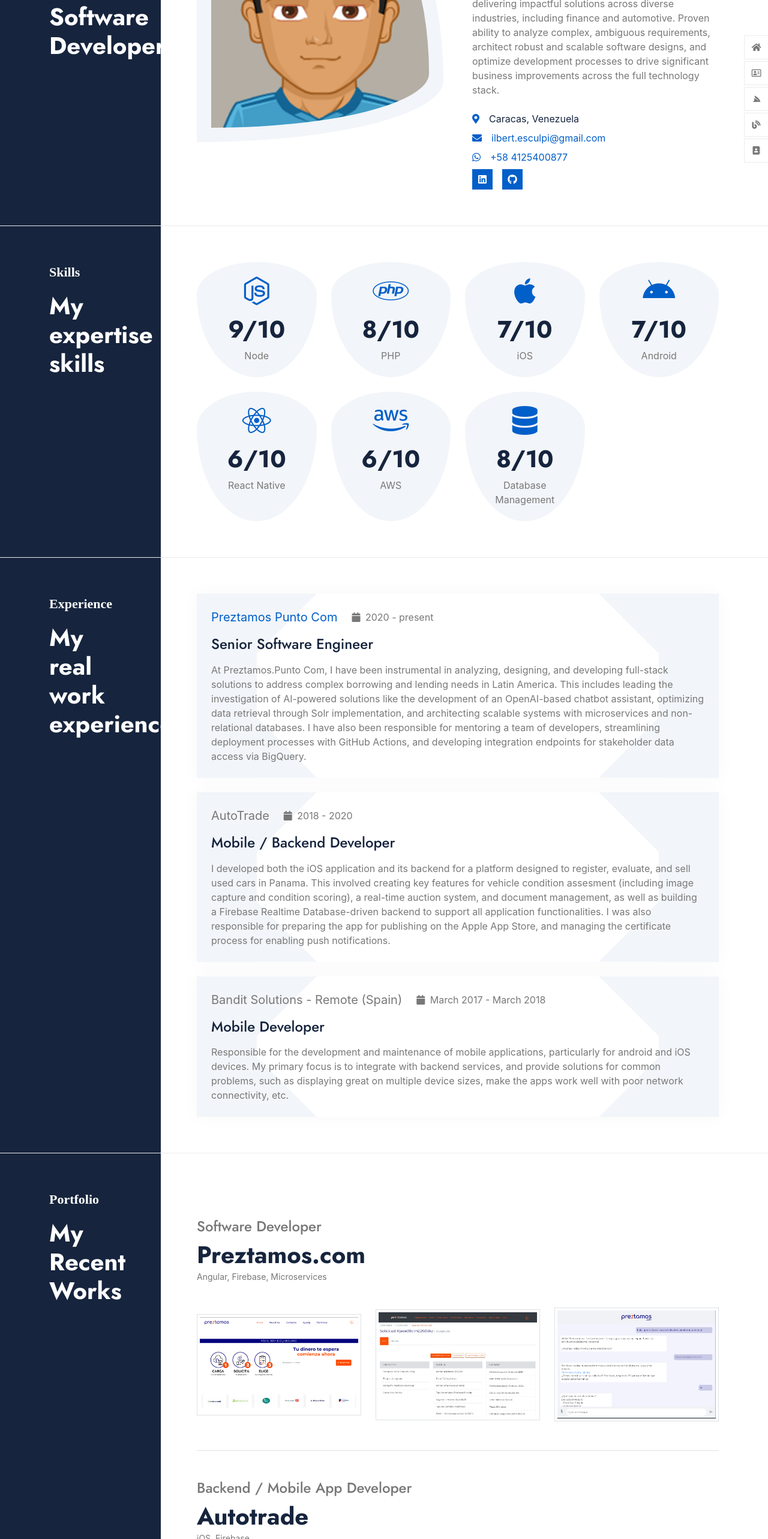
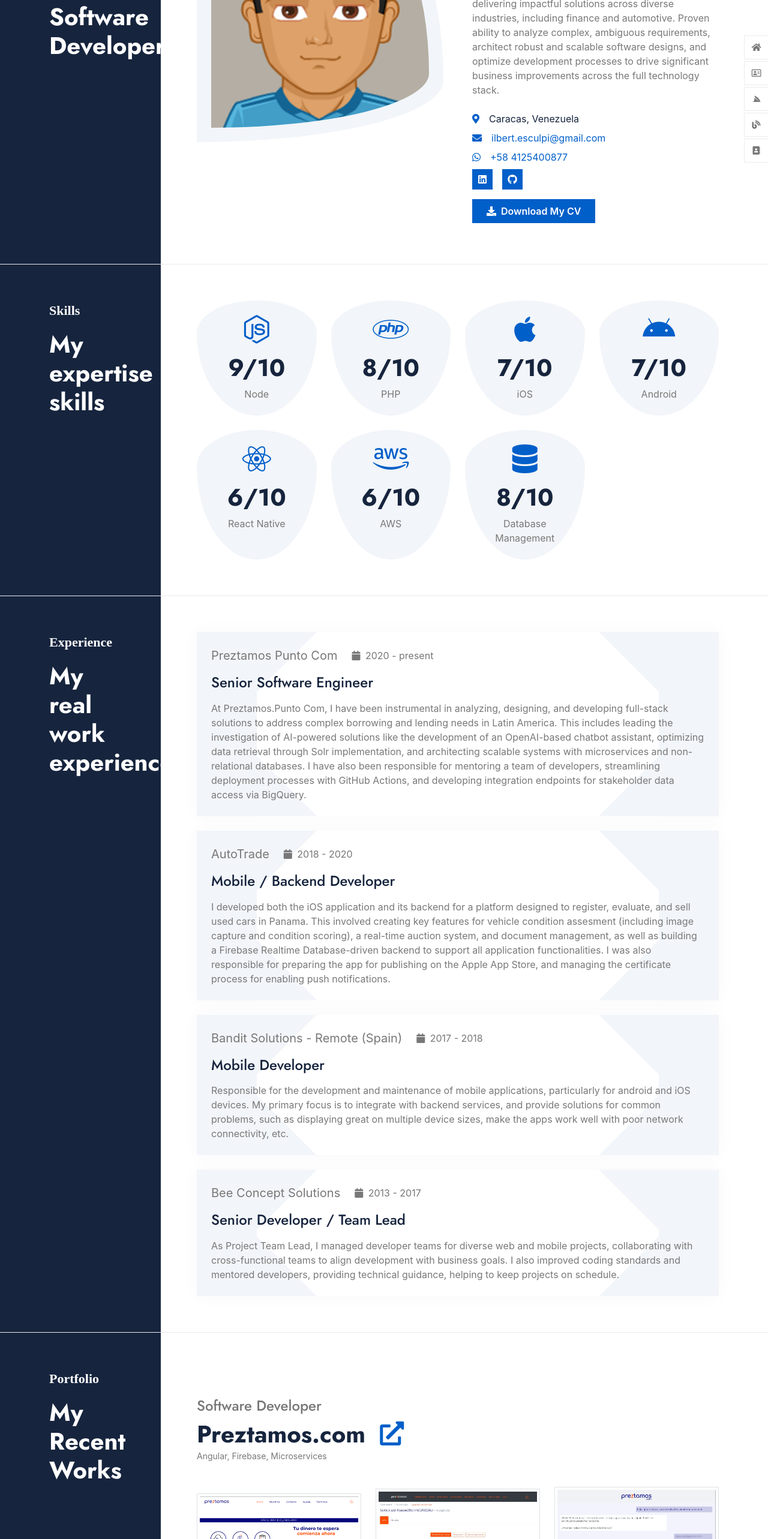
Before and after one commit to ilbesculpi/portfolio, a React (Create React App) app: page / in a window 1280 px wide. Shown: the part 234-2800 px from the top of the page at 60% size. Built offline with nearby package versions, Linux system fonts and the light colour scheme; a web font is replaced by a local one.

Commit message:
Update contents

```diff
--- a/public/data/profile.json
+++ b/public/data/profile.json
@@ -1,7 +1,7 @@
 {
     "name": "Ilbert Esculpi",
     "jobTitle": "Full Stack Software Developer",
-    "bio": "Highly accomplished and results-oriented Full-Stack Software Engineer with over 10 years of experience delivering impactful solutions across diverse industries, including finance and automotive. Proven ability to analyze complex, ambiguous requirements, architect robust and scalable software designs, and optimize development processes to drive significant business improvements across the full technology stack.",
+    "bio": "Highly accomplished and results-oriented Full-Stack Software Engineer with over 15 years of experience delivering impactful solutions across diverse industries, including finance and automotive. Proven ability to analyze complex, ambiguous requirements, architect robust and scalable software designs, and optimize development processes to drive significant business improvements across the full technology stack.",
     "location": "Caracas, Venezuela",
     "phone": "+58 4125400877",
     "email": "ilbert.esculpi@gmail.com",
@@ -17,7 +17,6 @@
     "experience": [
         {
             "company": "Preztamos Punto Com",
-            "companyUrl": "https://www.preztamos.com",
             "title": "Senior Software Engineer",
             "date": "2020 - present",
             "description": "At Preztamos.Punto Com, I have been instrumental in analyzing, designing, and developing full-stack solutions to address complex borrowing and lending needs in Latin America. This includes leading the investigation of AI-powered solutions like the development of an OpenAI-based chatbot assistant, optimizing data retrieval through Solr implementation, and architecting scalable systems with microservices and non-relational databases. I have also been responsible for mentoring a team of developers, streamlining deployment processes with GitHub Actions, and developing integration endpoints for stakeholder data access via BigQuery."
@@ -31,14 +30,21 @@
         {
             "company": "Bandit Solutions - Remote (Spain)",
             "title": "Mobile Developer",
-            "date": "March 2017 - March 2018",
+            "date": "2017 - 2018",
             "description": "Responsible for the development and maintenance of mobile applications, particularly for android and iOS devices. My primary focus is to integrate with backend services, and provide solutions for common problems, such as displaying great on multiple device sizes, make the apps work well with poor network connectivity, etc."
+        },
+        {
+            "company": "Bee Concept Solutions",
+            "title": "Senior Developer / Team Lead",
+            "date": "2013 - 2017",
+            "description": "As Project Team Lead, I managed developer teams for diverse web and mobile projects, collaborating with cross-functional teams to align development with business goals. I also improved coding standards and mentored developers, providing technical guidance, helping to keep projects on schedule."
         }
     ],
     "portfolio": [
         {
             "headline": "Preztamos.com",
             "subtitle": "Software Developer",
+            "projectUrl": "https://preztamos.com",
             "tags": "Angular, Firebase, Microservices",
             "cols": 3,
             "photos": [
@@ -62,6 +68,7 @@
         {
             "headline": "Agricolum",
             "subtitle": "Mobile App Developer",
+            "projectUrl": "https://play.google.com/store/apps/details?id=com.agricolum",
             "tags": "Android, iOS",
             "cols": 4,
             "photos": [
--- a/src/sections/Experience.js
+++ b/src/sections/Experience.js
@@ -20,10 +20,7 @@
                                 <div className="col-12">
                                     <div className="experience-item rounded p-4 h-100 wow fadeInUp" data-wow-delay="0.1s">
                                         <div className="d-flex align-items-center mb-3">
-                                            { job.companyUrl
-                                                ? <p className="fs-5 mb-0 me-4"><a href={ job.companyUrl } target="_blank" rel="noreferrer">{ job.company }</a></p>
-                                                : <p className="fs-5 mb-0 me-4">{ job.company }</p>
-                                            }
+                                            <p className="fs-5 mb-0 me-4">{ job.company }</p>
                                             <div>
                                                 <span className="fa fa-calendar me-1"></span> { job.date }
                                             </div>
--- a/src/sections/Header.js
+++ b/src/sections/Header.js
@@ -49,12 +49,17 @@
                                         <i className="fab fa-whatsapp text-primary me-3"></i>
                                         <p className="text-dark mb-0"><a href={`https://wa.me/${extractPhoneDigits(profile.phone)}`}>{ profile.phone }</a></p>
                                     </div>
-                                    <div className="d-flex">
+                                    <div className="d-flex mb-2">
                                         <a className="btn btn-primary btn-sm-square me-3" href="https://www.linkedin.com/in/ilbesculpi/" target="_blank" rel="noreferrer">
                                             <i className="fab fa-linkedin text-white"></i>
                                         </a>
                                         <a className="btn btn-primary btn-sm-square me-0" href="https://github.com/ilbesculpi" target="_blank" rel="noreferrer">
                                             <i className="fab fa-github text-white"></i>
+                                        </a>
+                                    </div>
+                                    <div className="d-flex align-items-center mt-3 mb-2">
+                                        <a href="/storage/Resume_Ilbert_Esculpi.pdf" download className="btn btn-primary py-2 px-4">
+                                            <i className="fas fa-download me-2"></i>Download My CV
                                         </a>
                                     </div>
                                 </div>
--- a/src/sections/Portfolio.js
+++ b/src/sections/Portfolio.js
@@ -20,7 +20,10 @@
                                     <div className="row g-4 align-items-center">
                                         <div className="col-12">
                                             <h4 className="text-body">{ item.subtitle }</h4>
-                                            <h1 className="display-6 mb-0">{ item.headline }</h1>
+                                            <h1 className="display-6 mb-0">
+                                                { item.headline }
+                                                { item.projectUrl && <a href={item.projectUrl} target="_blank" rel="noreferrer"><i class="fas fa-external-link-alt ms-4"></i></a>}
+                                            </h1>
                                             <p><small>{ item.tags }</small></p>
                                         </div>
                                         { item.photos.map((photo, index) => (
--- a/src/sections/Services.js
+++ b/src/sections/Services.js
@@ -8,7 +8,7 @@
                         <div className="service-header h-100 bg-dark pt-6 pe-6 pb-6">
                             <div className="text-start d-flex flex-column justify-content-center wow fadeInUp" data-wow-delay="0.1s">
                                 <p className="text-white sub-title">My Services</p>
-                                <h1 className="display-6 text-white mb-0">What I do for you</h1>
+                                <h1 className="display-6 text-white mb-0">What can I do for you?</h1>
                             </div>
                         </div>
                     </div>
@@ -19,19 +19,18 @@
                                     <div className="service-item p-4 wow fadeInUp" data-wow-delay="0.1s">
                                         <div className="row g-4 align-items-center">
                                             <div className="col-xl-2">
-                                                <i className="fas fa-bezier-curve fa-3x"></i>
+                                                <i className="fas fa-laptop-code fa-3x"></i>
                                             </div>
                                             <div className="col-xl-3">
-                                                <a href="#" className="h4 mb-0">Creative Design</a>
+                                                <a href="#" className="h4 mb-0">Frontend Development</a>
                                             </div>
                                             <div className="col-xl-4">
-                                                <p className="mb-0">Lorem ipsum dolor sit amet consectetur adipisicing elit. Reiciendis laboriosam repudiandae
-                                                </p>
+                                                <p className="mb-0">Captivate your users with stunning and intuitive website experiences they'll love.</p>
                                             </div>
                                             <div className="col-xl-3">
                                                 <p><i className="fa fa-check me-2"></i> UI/UX Design</p>
-                                                <p><i className="fa fa-check me-2"></i> Research</p>
-                                                <p className="mb-0"><i className="fa fa-check me-2"></i> Mobile App</p>
+                                                <p><i className="fa fa-check me-2"></i> Angular</p>
+                                                <p className="mb-0"><i className="fa fa-check me-2"></i> React</p>
                                             </div>
                                         </div>
                                     </div>
@@ -40,19 +39,21 @@
                                     <div className="service-item p-4 wow fadeInUp" data-wow-delay="0.3s">
                                         <div className="row g-4 align-items-center">
                                             <div className="col-xl-2">
-                                                <i className="fas fa-laptop-code fa-3x"></i>
+                                                <i className="fas fa-server fa-3x"></i>
                                             </div>
                                             <div className="col-xl-3">
-                                                <a href="#" className="h4 mb-0">Web Developm</a>
+                                                <a href="#" className="h4 mb-0">Backend Development</a>
                                             </div>
                                             <div className="col-xl-4">
-                                                <p className="mb-0">Lorem ipsum dolor sit amet consectetur adipisicing elit. Reiciendis laboriosam repudiandae
-                                                </p>
+                                                <p className="mb-0">Unlock your website's full potential with robust and reliable behind-the-scenes power.</p>
                                             </div>
                                             <div className="col-xl-3">
-                                                <p><i className="fa fa-check me-2"></i> UI/UX Design</p>
-                                                <p><i className="fa fa-check me-2"></i> Research</p>
-                                                <p className="mb-0"><i className="fa fa-check me-2"></i> Mobile App</p>
+                                                <p><i className="fa fa-check me-2"></i> APIs</p>
+                                                <p><i className="fa fa-check me-2"></i> PHP</p>
+                                                <p><i className="fa fa-check me-2"></i> Node</p>
+                                                <p><i className="fa fa-check me-2"></i> AWS</p>
+                                                <p><i className="fa fa-check me-2"></i> Google Cloud</p>
+                                                <p className="mb-0"><i className="fa fa-check me-2"></i> Databases</p>
                                             </div>
                                         </div>
                                     </div>
@@ -61,19 +62,20 @@
                                     <div className="service-item p-4 wow fadeInUp" data-wow-delay="0.5s">
                                         <div className="row g-4 align-items-center">
                                             <div className="col-xl-2">
-                                                <i className="fab fa-app-store fa-3x"></i>
+                                                <i className="fas fa-mobile-alt fa-3x"></i>
                                             </div>
                                             <div className="col-xl-3">
-                                                <a href="#" className="h4 mb-0">Mobile Application</a>
+                                                <a href="#" className="h4 mb-0">Mobile Apps</a>
                                             </div>
                                             <div className="col-xl-4">
-                                                <p className="mb-0">Lorem ipsum dolor sit amet consectetur adipisicing elit. Reiciendis laboriosam repudiandae
-                                                </p>
+                                                <p className="mb-0">Reach your audience anywhere with custom-built apps that put you in their pocket.</p>
                                             </div>
                                             <div className="col-xl-3">
                                                 <p><i className="fa fa-check me-2"></i> UI/UX Design</p>
-                                                <p><i className="fa fa-check me-2"></i> Research</p>
-                                                <p className="mb-0"><i className="fa fa-check me-2"></i> Mobile App</p>
+                                                <p><i className="fa fa-check me-2"></i> Android</p>
+                                                <p><i className="fa fa-check me-2"></i> Swift</p>
+                                                <p><i className="fa fa-check me-2"></i> React Native</p>
+                                                <p className="mb-0"><i className="fa fa-check me-2"></i> Flutter</p>
                                             </div>
                                         </div>
                                     </div>
```
Also changed, not shown: 1 other file (tests, documents, lock files or other folders).
